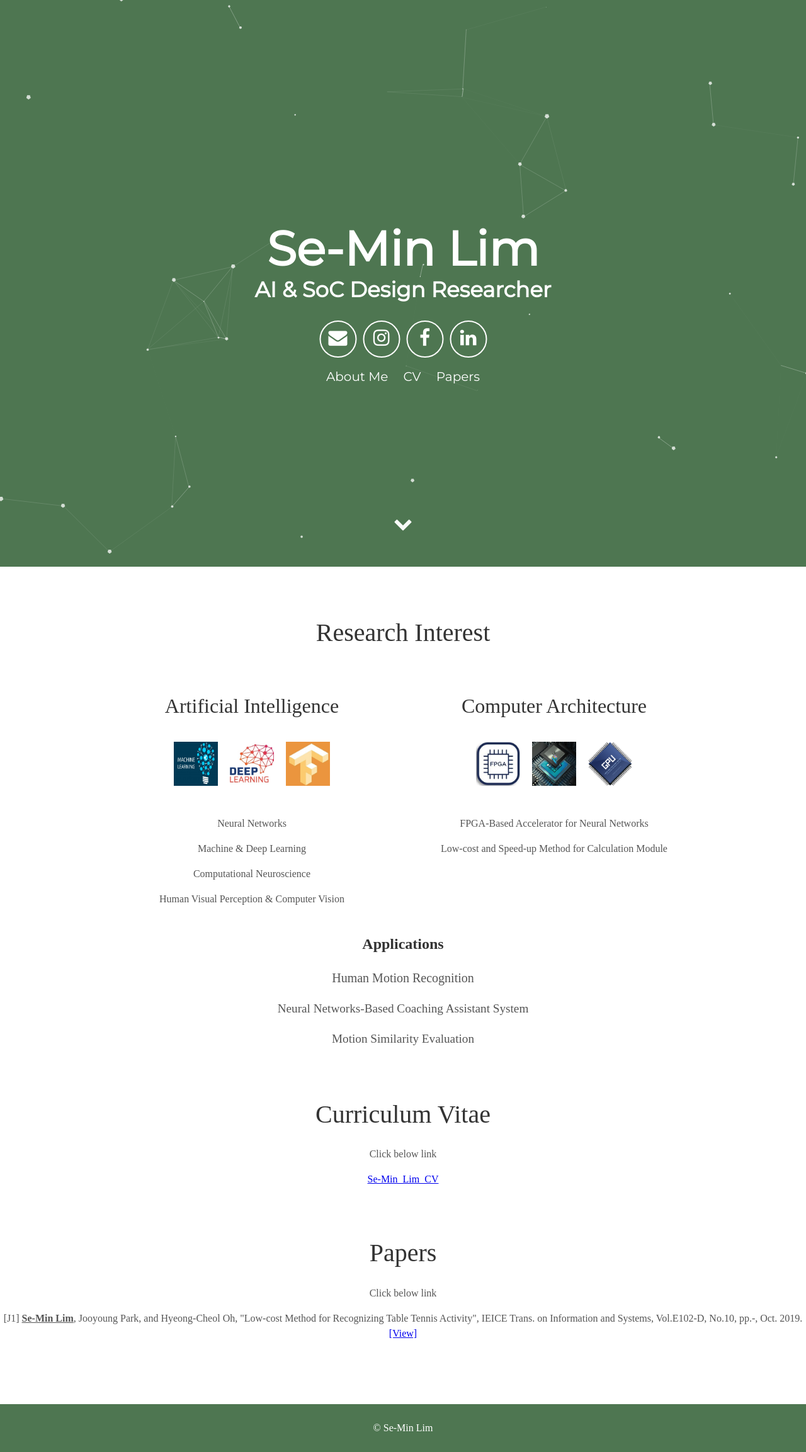
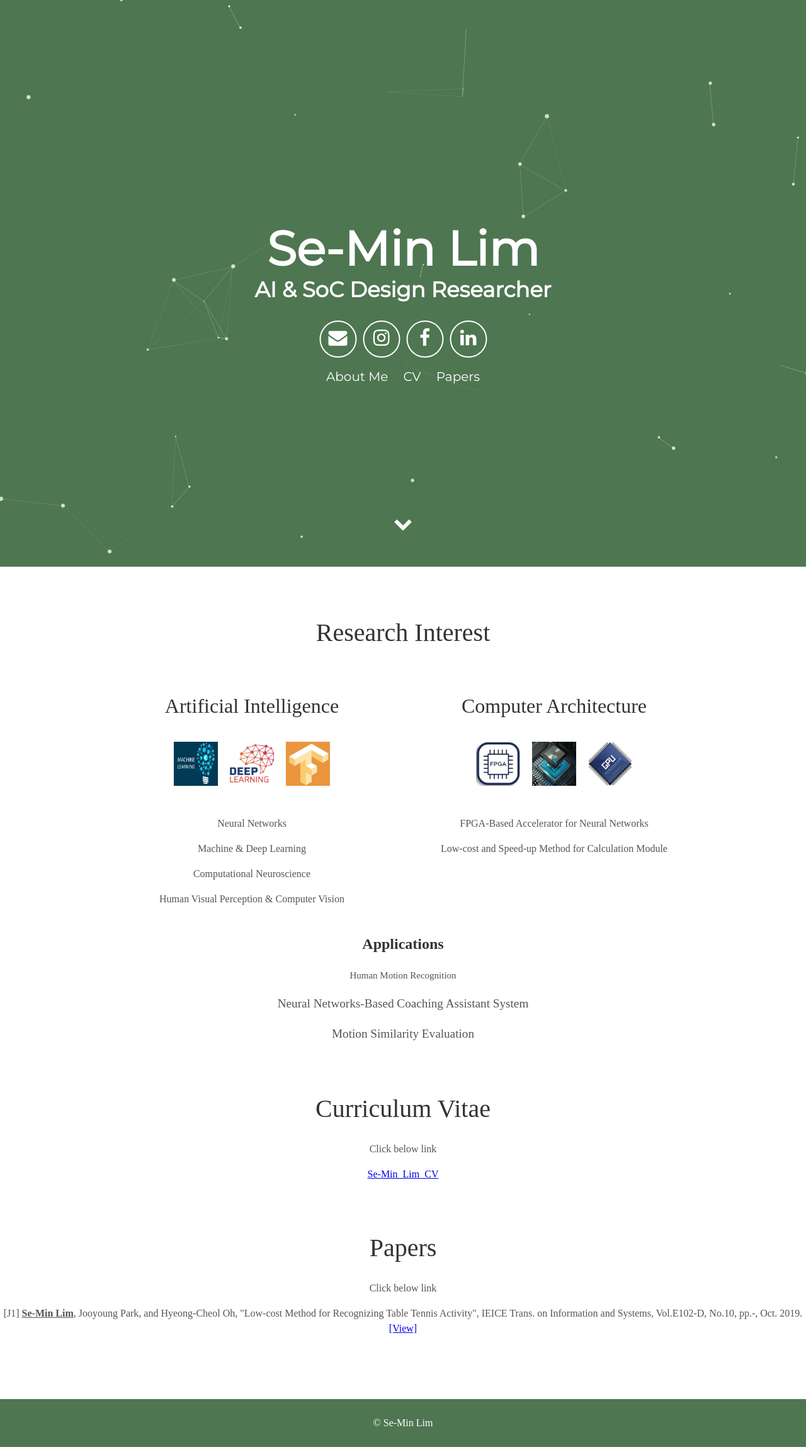
Before and after one commit to SeMinLim/SeMinLim.github.io, a Jekyll site: the page built from index.html, in a window 1280 px wide. Shown: the whole page at 63% size. Built offline with Jekyll 4.4.1, drawn with Linux system fonts in a browser that asks for light colours; some web fonts are replaced.

Commit message:
Update about.html

```diff
--- a/_includes/about.html
+++ b/_includes/about.html
@@ -23,7 +23,7 @@
 </div>
 <div class="user-details" style="margin:-30px 0px 0px 0px;">
   <h3>Applications</h3>
-  <p style="font-size:20px;">Human Motion Recognition</p>
+  <p style="font-size:15px;">Human Motion Recognition</p>
   <p>Neural Networks-Based Coaching Assistant System</p>
   <p>Motion Similarity Evaluation</p>
 </div>
```
